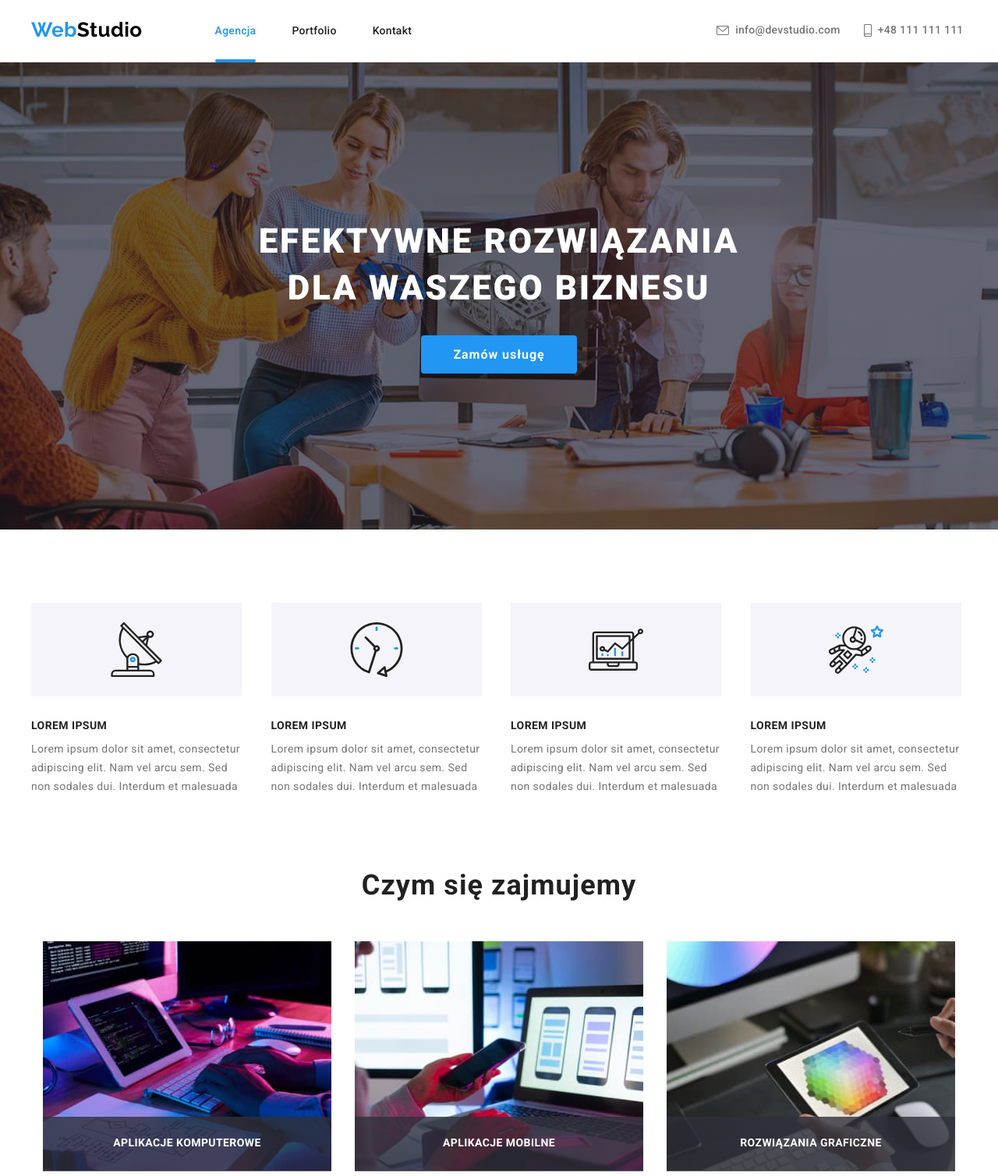
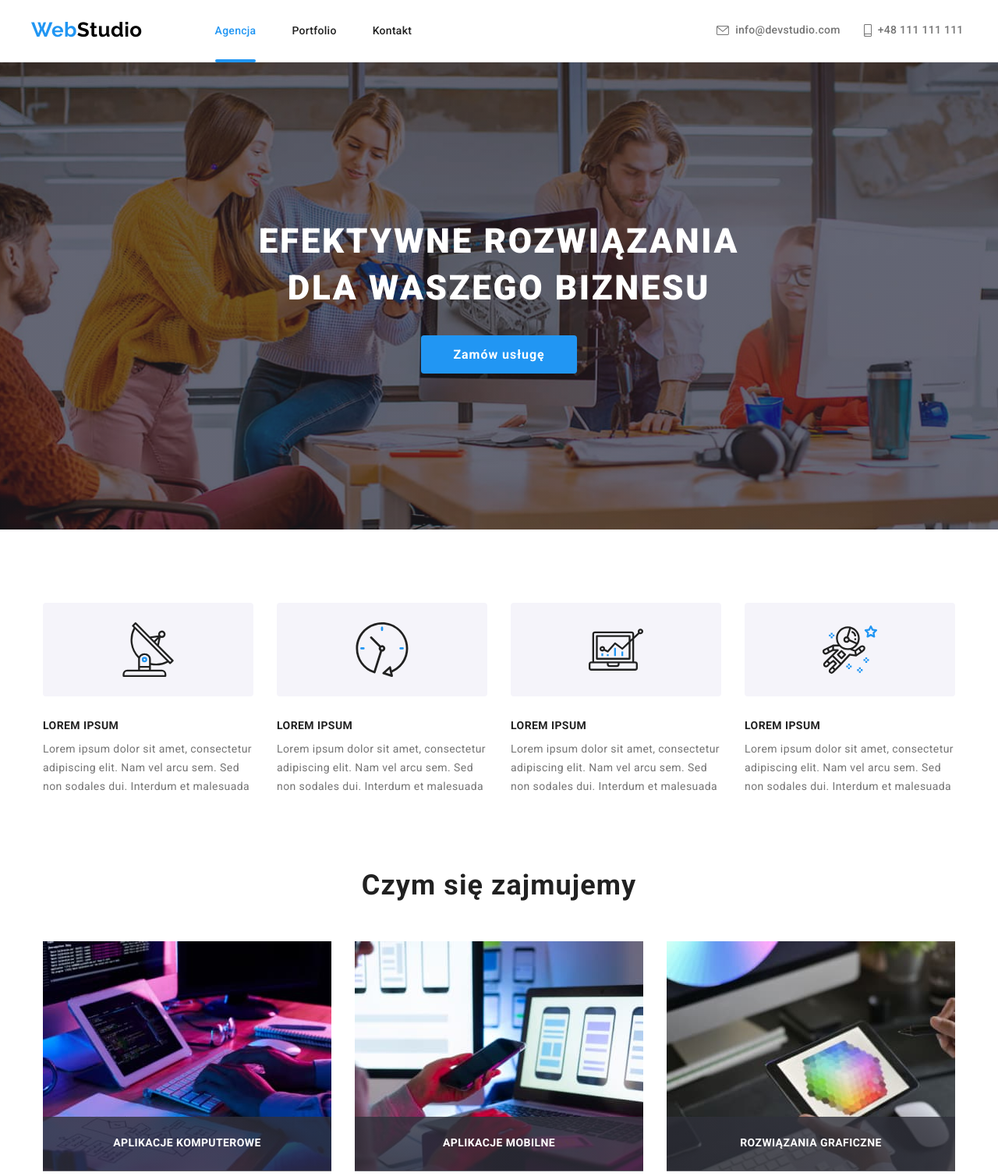
Before and after one commit to tojaarek/goit-markup-hw-08, a plain HTML site: page index.html in a window 1280 px wide. Shown: the top 1508 px of the page at 78% size. Drawn offline with nearby package versions, Linux system fonts and the light colour scheme.

Commit message:
co ja robie tu uuu co ja tutaj robie

```diff
--- a/index.html
+++ b/index.html
@@ -68,7 +68,7 @@
     </section>
     <!-- Our assests -->
     <section class="section">
-      <div class="container">
+      <div class="container container--benefits">
         <ul class="benefits">
           <li class="benefits__item">
             <div class="benefits__icon">
--- a/sass/components/_banner.scss
+++ b/sass/components/_banner.scss
@@ -1,23 +1,22 @@
 .banner {
-  background-color: $footerBackgroundColour;
   background-image: linear-gradient(
       to bottom,
       rgba(47, 48, 58, 0.4) 50%,
       rgba(47, 48, 58, 0.4) 50%
     ),
-    url(../images/baner-background.jpg);
+    url(../images/baner-background-mobile.jpg);
   background-repeat: no-repeat;
   background-position: center;
-  background-size: 1600px;
+  background-size: cover;
 
   &__headline {
     color: $bannerTitleColour;
     font-weight: 900;
-    font-size: 44px;
-    line-height: 1.36;
+    font-size: 26px;
+    line-height: 1.61;
     text-align: center;
     letter-spacing: 0.06em;
-    padding-top: 200px;
+    padding-top: 118px;
     margin-bottom: 30px;
     text-transform: uppercase;
   }
@@ -26,7 +25,44 @@
 
     &--position {
       padding: 10px 41px 10px 41px;
-      margin-bottom: 200px;
+      margin-bottom: 118px;
     }
   }
 }
+
+@media screen and (min-width: 768px) {
+  .banner {
+    background-image: linear-gradient(
+        to bottom,
+        rgba(47, 48, 58, 0.4) 50%,
+        rgba(47, 48, 58, 0.4) 50%
+      ),
+      url(../images/baner-background-tablet.jpg);
+    background-size: cover;
+  }
+}
+
+@media screen and (min-width: 1200px) {
+  .banner {
+    background-image: linear-gradient(
+        to bottom,
+        rgba(47, 48, 58, 0.4) 50%,
+        rgba(47, 48, 58, 0.4) 50%
+      ),
+      url(../images/baner-background.jpg);
+
+    background-size: cover;
+
+    &__headline {
+      font-size: 44px;
+      line-height: 1.36;
+      padding-top: 200px;
+      margin-bottom: 30px;
+    }
+    &__button {
+      &--position {
+        margin-bottom: 200px;
+      }
+    }
+  }
+}
--- a/sass/components/_benefits.scss
+++ b/sass/components/_benefits.scss
@@ -1,5 +1,88 @@
 .benefits {
-  @include flexJustifyCenter;
+  max-width: 1200px;
+  min-width: 320px;
+  &__icon {
+    display: flex;
+    justify-content: center;
+    align-items: center;
+    width: 450px;
+    height: 120px;
+    background-color: $filterButtonColour;
+    margin-bottom: 30px;
+    margin-left: auto;
+    margin-right: auto;
+    border-radius: 4px;
+  }
+  &__title {
+    font-weight: 700;
+    font-size: 14px;
+    line-height: 1.14;
+    letter-spacing: 0.03em;
+    text-transform: uppercase;
+    text-align: center;
+  }
+  &__subtitle {
+    color: $subtitleColour;
+    font-size: 14px;
+    line-height: 1.71;
+    letter-spacing: 0.03em;
+    margin: 10px auto 30px auto;
+    width: 450px;
+  }
+}
+
+@media screen and (min-width: 768px) {
+  .benefits {
+    display: flex;
+    flex-wrap: wrap;
+    justify-content: center;
+
+    &__item {
+      flex-basis: calc(100% / 2);
+    }
+
+    &__icon {
+      display: flex;
+      justify-content: center;
+      align-items: center;
+      width: 354px;
+      height: 120px;
+      background-color: $filterButtonColour;
+      margin-bottom: 30px;
+      margin-left: auto;
+      margin-right: auto;
+      border-radius: 4px;
+    }
+    &__title {
+      font-size: 14px;
+      line-height: 1.14;
+      letter-spacing: 0.03em;
+      text-transform: uppercase;
+      text-align: start;
+      margin-left: auto;
+      margin-right: auto;
+      width: 354px;
+    }
+    &__subtitle {
+      color: $subtitleColour;
+      font-size: 14px;
+      line-height: 1.71;
+      letter-spacing: 0.03em;
+      margin: 10px auto 30px auto;
+      width: 354px;
+    }
+  }
+
+  @media screen and (min-width: 1200px) {
+    .benefits {
+      max-width: 1200px;
+      min-width: 320px;
+      margin-left: auto;
+      margin-right: auto;
+
+      &__item {
+        flex-basis: calc(100% / 5);
+      }
 
       &__item:not(:last-child) {
         margin-right: 30px;
@@ -12,12 +95,17 @@
         height: 120px;
         background-color: $filterButtonColour;
         margin-bottom: 30px;
+        border-radius: 4px;
+        margin-left: 0;
+        margin-right: 0;
       }
       &__title {
         font-size: 14px;
         line-height: 1.14;
         letter-spacing: 0.03em;
         text-transform: uppercase;
+        text-align: start;
+        width: 270px;
       }
       &__subtitle {
         color: $subtitleColour;
@@ -25,5 +113,9 @@
         line-height: 1.71;
         letter-spacing: 0.03em;
         margin-top: 10px;
+        margin-bottom: 0;
+        width: 270px;
       }
     }
+  }
+}
--- a/sass/components/_header.scss
+++ b/sass/components/_header.scss
@@ -40,7 +40,7 @@
   top: 0;
   left: 0;
   width: 100%;
-  height: 100%;
+  min-height: 100%;
   background-color: $bannerTitleColour;
   z-index: 999;
 
--- a/sass/components/_offer.scss
+++ b/sass/components/_offer.scss
@@ -1,4 +1,24 @@
 .section-offer {
+  display: none;
+}
+
+.offer {
+  display: none;
+}
+
+@media screen and (min-width: 768px) {
+  .section-offer {
+    display: none;
+  }
+
+  .offer {
+    display: none;
+  }
+}
+
+@media screen and (min-width: 1200px) {
+  .section-offer {
+    display: grid;
     margin-bottom: 94px;
   }
 
@@ -38,3 +58,4 @@
       color: $bannerTitleColour;
     }
   }
+}
--- a/sass/utils/_global.scss
+++ b/sass/utils/_global.scss
@@ -37,7 +37,7 @@ ul {
   }
 }
 .section {
-  padding: 94px 0;
+  padding: 60px 0;
 
   &__headline {
     color: $titleColour;
@@ -60,6 +60,9 @@ ul {
     }
   }
 }
+.section {
+  padding: 60px 0;
+}
 
 @media screen and (min-width: 1200px) {
   .container {
@@ -68,4 +71,7 @@ ul {
       margin-bottom: 25px;
     }
   }
+  .section {
+    padding: 94px 0;
+  }
 }
```
Also changed, not shown: css/main.min.css, images/baner-background-mobile.jpg (added), images/baner-background-tablet.jpg (added), 1 other file. Lines whose indentation alone changed are shown as unchanged.
